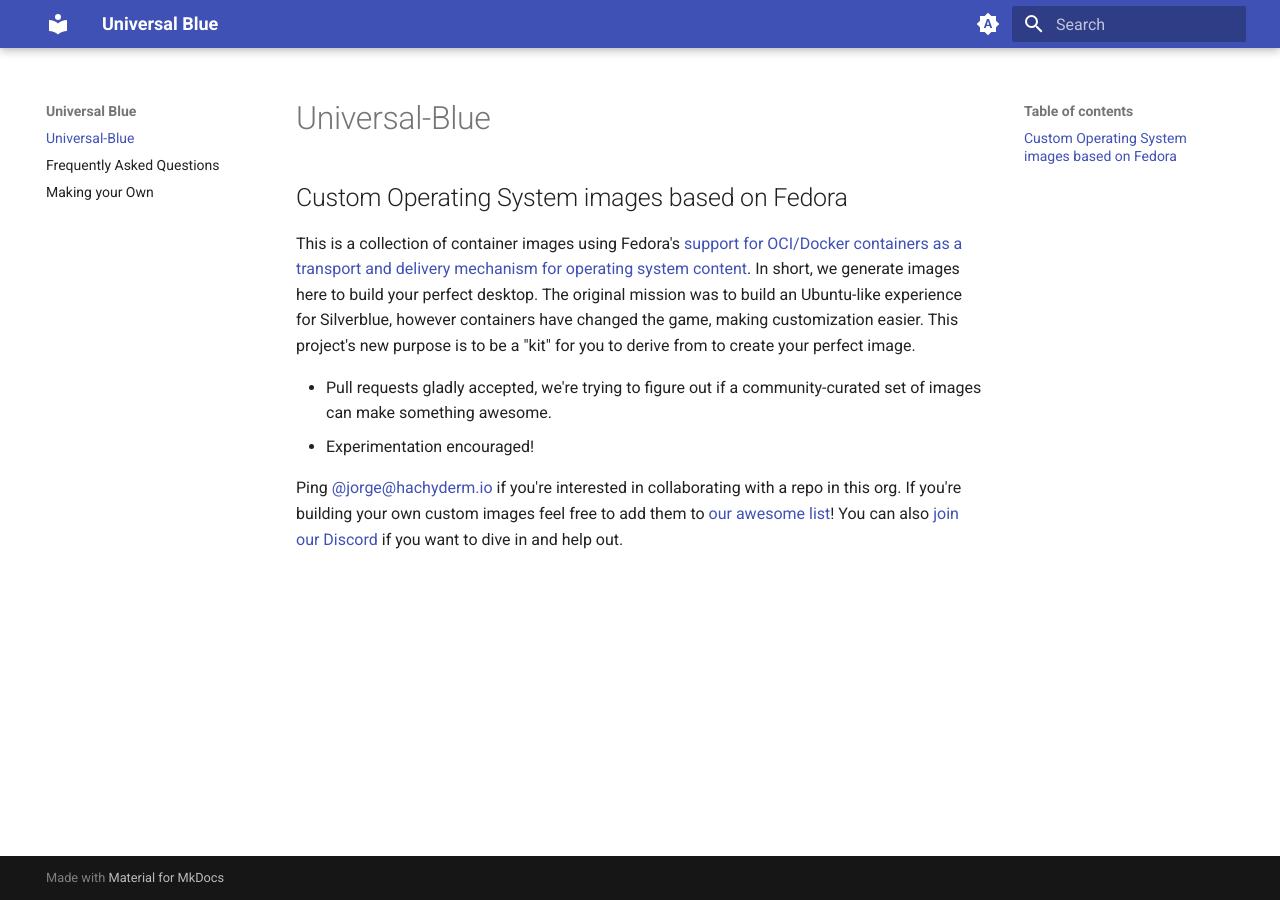
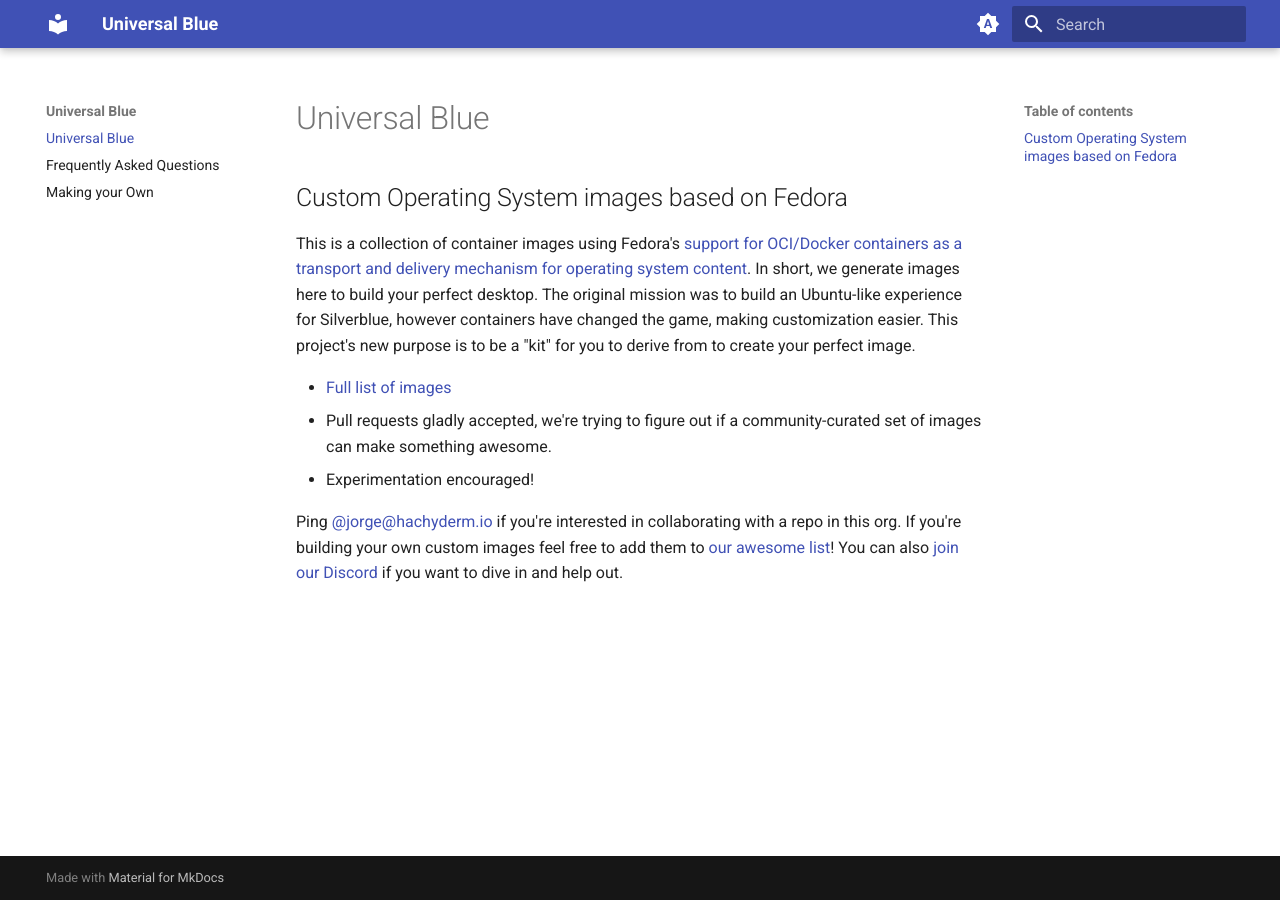
Before and after one commit to ublue-os/website, an MkDocs documentation site: the page built from docs/index.md, in a window 1280 px wide. Built offline with MkDocs 1.6.1 and Material for MkDocs 9.7.7, drawn with Linux system fonts in a browser that asks for light colours.

Commit message:
feat: add list of images

```diff
--- a/docs/index.md
+++ b/docs/index.md
@@ -1,9 +1,9 @@
-# Universal-Blue
-
+# Universal Blue
 ## Custom Operating System images based on Fedora
 
 This is a collection of container images using Fedora's [support for OCI/Docker containers as a transport and delivery mechanism for operating system content](https://fedoraproject.org/wiki/Changes/OstreeNativeContainerStable). In short, we generate images here to build your perfect desktop. The original mission was to build an Ubuntu-like experience for Silverblue, however containers have changed the game, making customization easier. This project's new purpose is to be a "kit" for you to derive from to create your perfect image.
 
+- [Full list of images](https://github.com/orgs/ublue-os/packages)
 - Pull requests gladly accepted, we're trying to figure out if a community-curated set of images can make something awesome.
 - Experimentation encouraged!
 
```
